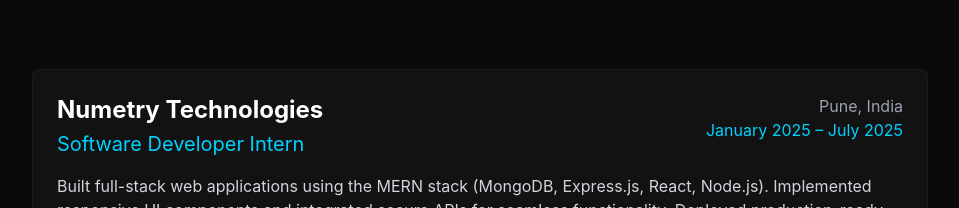
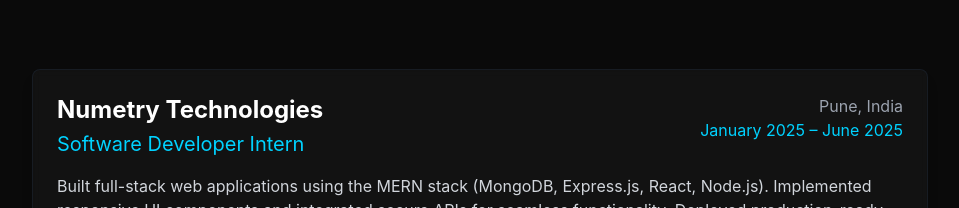
Before and after one commit to adhavshruti12/Portfolio-, a React (Vite) app in the folder frontend/: page / in a window 1280 px wide. Shown: the part 3667-3875 px from the top of the page, without its empty margins (160-1119 px from the left). Built offline with nearby package versions, Linux system fonts and the light colour scheme.

Commit message:
Update Experience.jsx

```diff
--- a/frontend/src/components/Experience.jsx
+++ b/frontend/src/components/Experience.jsx
@@ -7,7 +7,7 @@
       company: "Numetry Technologies",
       location: "Pune, India",
       role: "Software Developer Intern",
-      period: "January 2025 – July 2025",
+      period: "January 2025 – June 2025",
       description: "Built full-stack web applications using the MERN stack (MongoDB, Express.js, React, Node.js). Implemented responsive UI components and integrated secure APIs for seamless functionality. Deployed production-ready apps using Vercel, ensuring optimal performance and reliability. Led a team in building a large-scale web application using the MERN stack, ensuring smooth coordination and timely delivery",
       technologies: ["MongoDB Atlas", "Express.js", "React.js", "Node.js", "REST API", "Vercel", "GitHub"]
     },
```
